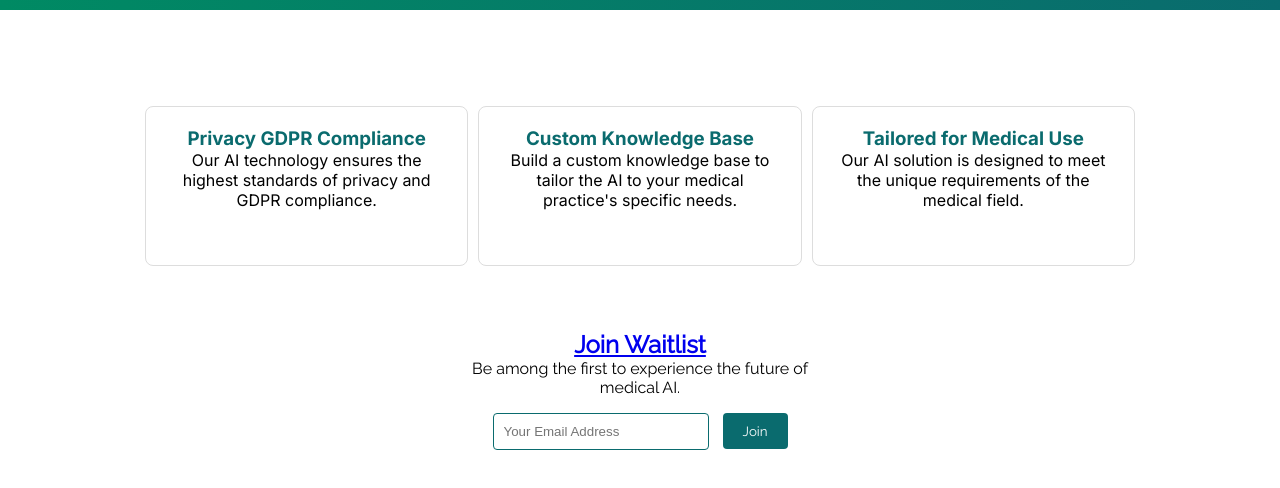
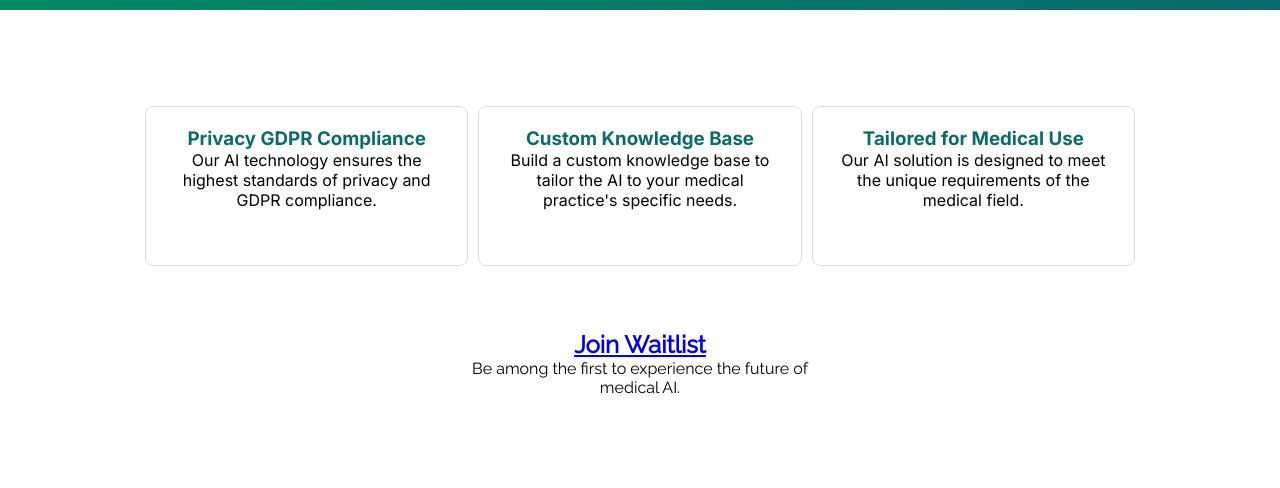
Before and after one commit to ulysses-health/ulysses-health.github.io, a plain HTML site: page AI/index.html in a window 1280 px wide. Shown: the part 170-658 px from the top of the page. Drawn offline with Linux system fonts and the light colour scheme.

Commit message:
Update index.html

```diff
--- a/AI/index.html
+++ b/AI/index.html
@@ -44,12 +44,8 @@
 
     <section class="join-waitlist">
         <div class="container">
-            <h2><a href="mailto:info@ulysses.health?subject=Add me to the whitelist&body=Hi please add me to the whitelist">Join Waitlist</a></h2>
+            <h2><a href="mailto:waitlist@ulysses.health?subject=Add me to the waitlist&body=Hi please add me to the waitlist">Join Waitlist</a></h2>
             <p>Be among the first to experience the future of medical AI.</p>
-            <form>
-                <input type="email" placeholder="Your Email Address" required>
-                <button type="submit">Join</button>
-            </form>
         </div>
     </section>
 </body>
```
